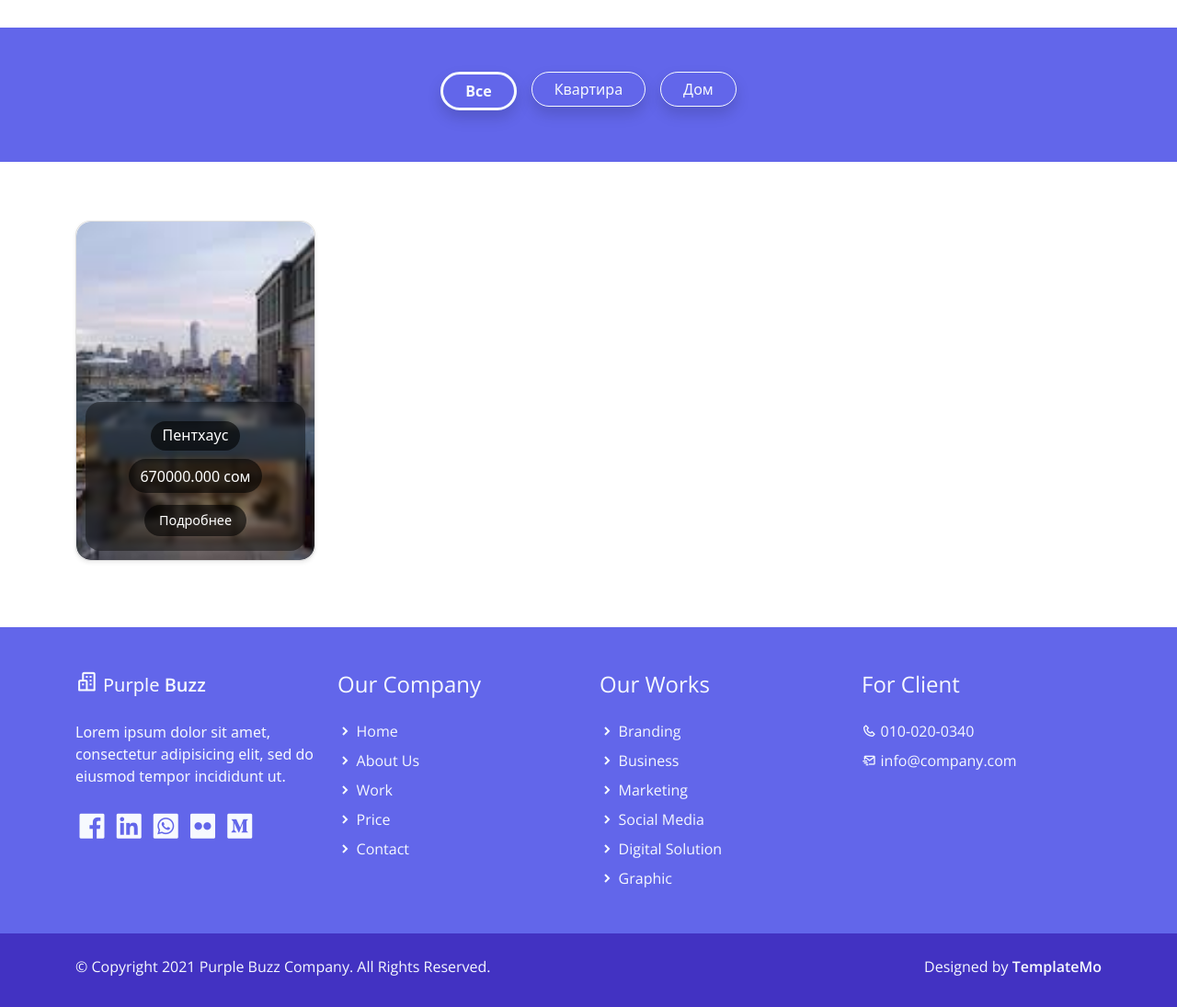
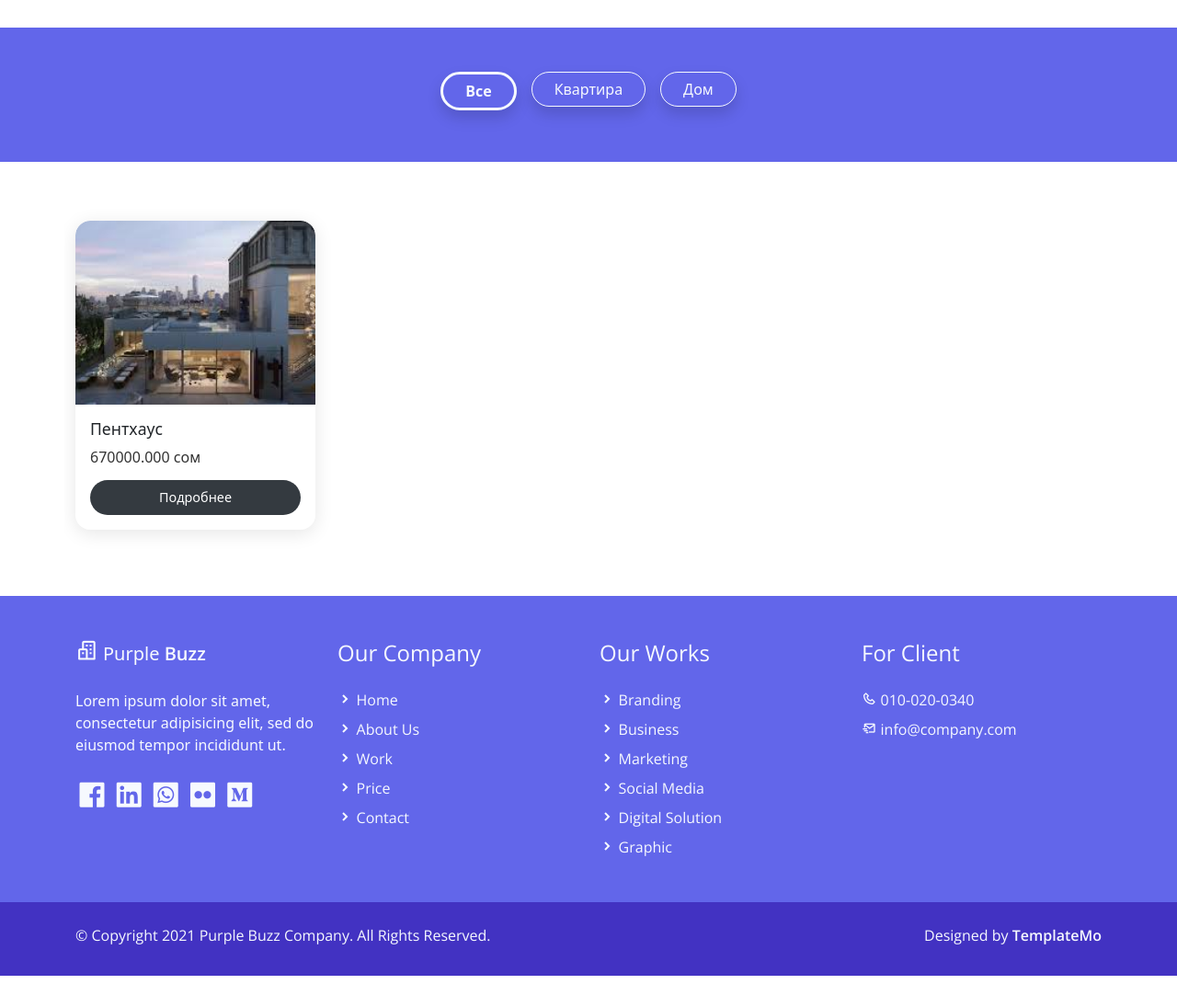
Before and after one commit to ArlenHarvard/SHOP, a Django app: page / in a window 1280 px wide. Shown: the part 1929-3024 px from the top of the page at 92% size. After the commit the page ends 2990 px from the top, so only its background shows below. Run offline with Django 5.2, Linux system fonts and the light colour scheme; data comes from the database, SQL or seed files in the repository; some libraries are stand-ins or nearby versions.

Commit message:
Fix estate cards

```diff
--- a/product/templates/main/index.html
+++ b/product/templates/main/index.html
@@ -189,74 +189,70 @@
 .estate-card {
     border-radius: 1rem;
     overflow: hidden;
-        position: relative;
-        transition: box-shadow 0.3s ease;
-        background-color: white; /* белая карточка */
-        height: 370px; /* увеличена высота карточки */
+    background-color: white;
+    box-shadow: 0 4px 20px rgba(0, 0, 0, 0.1);
+    transition: transform 0.3s ease;
+    height: 100%;
+    display: flex;
+    flex-direction: column;
+}
+
+.estate-card:hover {
+    transform: translateY(-5px);
 }
 
 .estate-card img {
-        height: 100%;
     width: 100%;
+    height: 200px;
     object-fit: cover;
-        /* убрали трансформацию, чтобы не приближалась */
-        border-radius: 1rem;
+    border-top-left-radius: 1rem;
+    border-top-right-radius: 1rem;
 }
 
-    .estate-card:hover {
-        box-shadow: 0 0 30px 5px rgba(255, 255, 255, 0.8); /* белое свечение при наведении */
-        /* убрали transform: scale */
+.estate-card .card-body {
+    padding: 1rem;
+    flex-grow: 1;
+    display: flex;
+    flex-direction: column;
+    justify-content: space-between;
 }
 
-    .estate-info {
-        position: absolute;
-        bottom: 10px;
-        left: 10px;
-        right: 10px;
-        background: rgba(0, 0, 0, 0.4); /* полупрозрачный чёрный */
-        color: white;
-        padding: 1rem;
-        border-radius: 1rem;
-        text-align: center;
-        backdrop-filter: blur(3px);
+.estate-card h5 {
+    margin: 0 0 0.5rem;
+    font-size: 1.1rem;
 }
 
-    .estate-info h5,
-    .estate-info p {
-        margin: 0.3rem 0;
+.estate-card p {
+    margin: 0;
     font-size: 1rem;
-        border-radius: 999px;
-        background: rgba(0, 0, 0, 0.6);
-        padding: 0.4rem 0.8rem;
-        display: inline-block;
+    color: #333;
 }
 
-    .estate-info a {
-        margin-top: 0.5rem;
-        display: inline-block;
+.estate-card a {
+    margin-top: 0.8rem;
+    padding: 0.5rem 1rem;
     font-size: 0.9rem;
+    background-color: #343a40;
+    color: white;
     border-radius: 999px;
-        background: rgba(0, 0, 0, 0.6);
-        padding: 0.4rem 1rem;
-        color: white;
     text-decoration: none;
-        border: none;
+    text-align: center;
     transition: background 0.3s ease;
 }
 
-    .estate-info a:hover {
-        background: rgba(255, 255, 255, 0.2);
-        color: white;
+.estate-card a:hover {
+    background-color: #212529;
 }
 </style>
+
 
 <section class="container overflow-hidden py-5">
     <div class="row gx-4 gy-4">
         {% for estate in estates %}
         <div class="col-sm-6 col-md-4 col-lg-3 mb-4">
-            <div class="card estate-card shadow-sm">
+            <div class="estate-card">
                 <img src="{{ estate.cover.url }}" alt="{{ estate.title }}">
-                <div class="estate-info">
+                <div class="card-body">
                     <h5>{{ estate.title }}</h5>
                     <p>{{ estate.price }} сом</p>
                     <a href="#">Подробнее</a>
@@ -269,4 +265,5 @@
 
 
 
+
 {% endblock %}
--- a/product/views.py
+++ b/product/views.py
@@ -12,7 +12,7 @@ def index_view(request):
     if category_id:
         estates = Estate.objects.filter(category_id=category_id, is_active=True)
     else:
-        estates = Estate.objects.all() # Показываем первые 8
+        estates = Estate.objects.filter(is_active=True)[:8]
     categories = Category.objects.all()
 
     return render(
```
Lines whose indentation alone changed are shown as unchanged.
